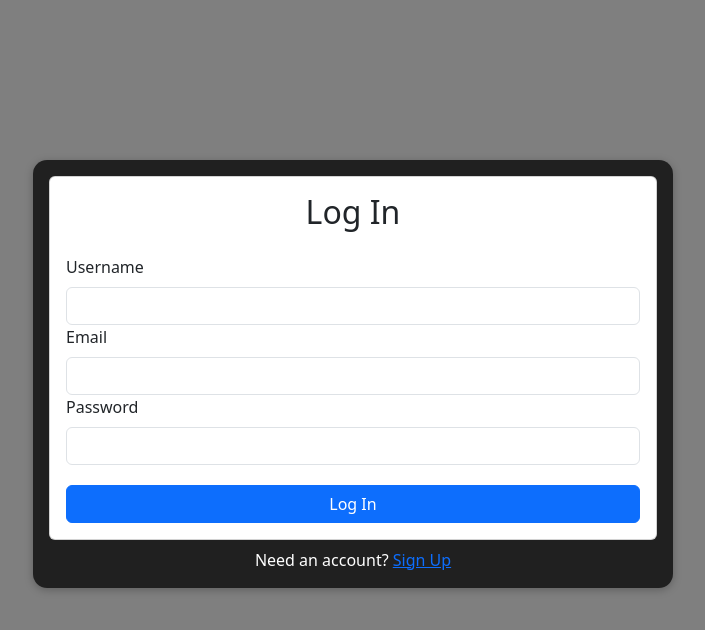
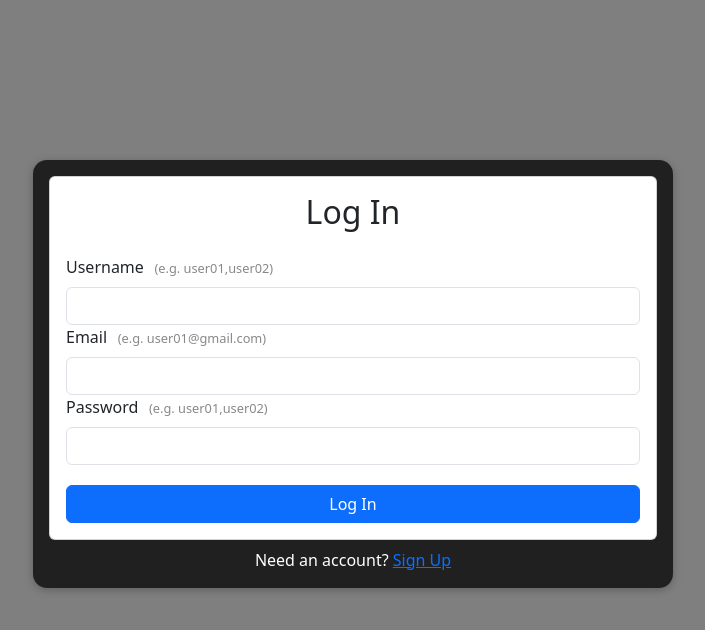
Before and after one commit to kshitijv09/we_chat, a React (Create React App) app in the folder client/: page /login in a window 1280 px wide. Shown: the top 630 px of the page, without its empty margins (287-992 px from the left). Built offline with nearby package versions, Linux system fonts and the light colour scheme; no server answers.

Commit message:
Minor changes

```diff
--- a/client/src/components/Landing/LandingPage.js
+++ b/client/src/components/Landing/LandingPage.js
@@ -136,7 +136,7 @@ export default function LandingPage() {
           <div>WeChat is a lifestyle for over a billion users</div>
           <div>around the world</div>
         </div>
-        <Link to="/signup">
+        <Link to="/login">
           <div className="btn-X">
             <button className="btn-btn-Y"> Get Started</button>
           </div>
--- a/client/src/pages/Auth/Login.js
+++ b/client/src/pages/Auth/Login.js
@@ -65,15 +65,21 @@ export default function Login() {
             {error && <Alert variant="danger">{error}</Alert>}
             <Form onSubmit={handleSubmit}>
               <Form.Group id="username">
-                <Form.Label>Username</Form.Label>
+                <Form.Label>Username <span style={{ fontSize: "0.8em", color: "#888", marginLeft: "0.5em" }}>
+        (e.g. user01,user02)
+      </span></Form.Label>
                 <Form.Control type="text" ref={userNameRef} required />
               </Form.Group>
               <Form.Group id="email">
-                <Form.Label>Email</Form.Label>
+                <Form.Label>Email <span style={{ fontSize: "0.8em", color: "#888", marginLeft: "0.5em" }}>
+        (e.g. user01@gmail.com)
+      </span></Form.Label>
                 <Form.Control type="email" ref={emailRef} required />
               </Form.Group>
               <Form.Group id="password">
-                <Form.Label>Password</Form.Label>
+                <Form.Label>Password <span style={{ fontSize: "0.8em", color: "#888", marginLeft: "0.5em" }}>
+        (e.g. user01,user02)
+      </span></Form.Label>
                 <Form.Control type="password" ref={passwordRef} required />
               </Form.Group>
               <Button
--- a/client/src/pages/Auth/Signup.js
+++ b/client/src/pages/Auth/Signup.js
@@ -31,7 +31,7 @@ export default function Signup() {
         userData
       );
 
-      navigate("/");
+      navigate("/dashboard");
     } catch (err) {
       setError("Error msg is " + err.message);
     }
```
